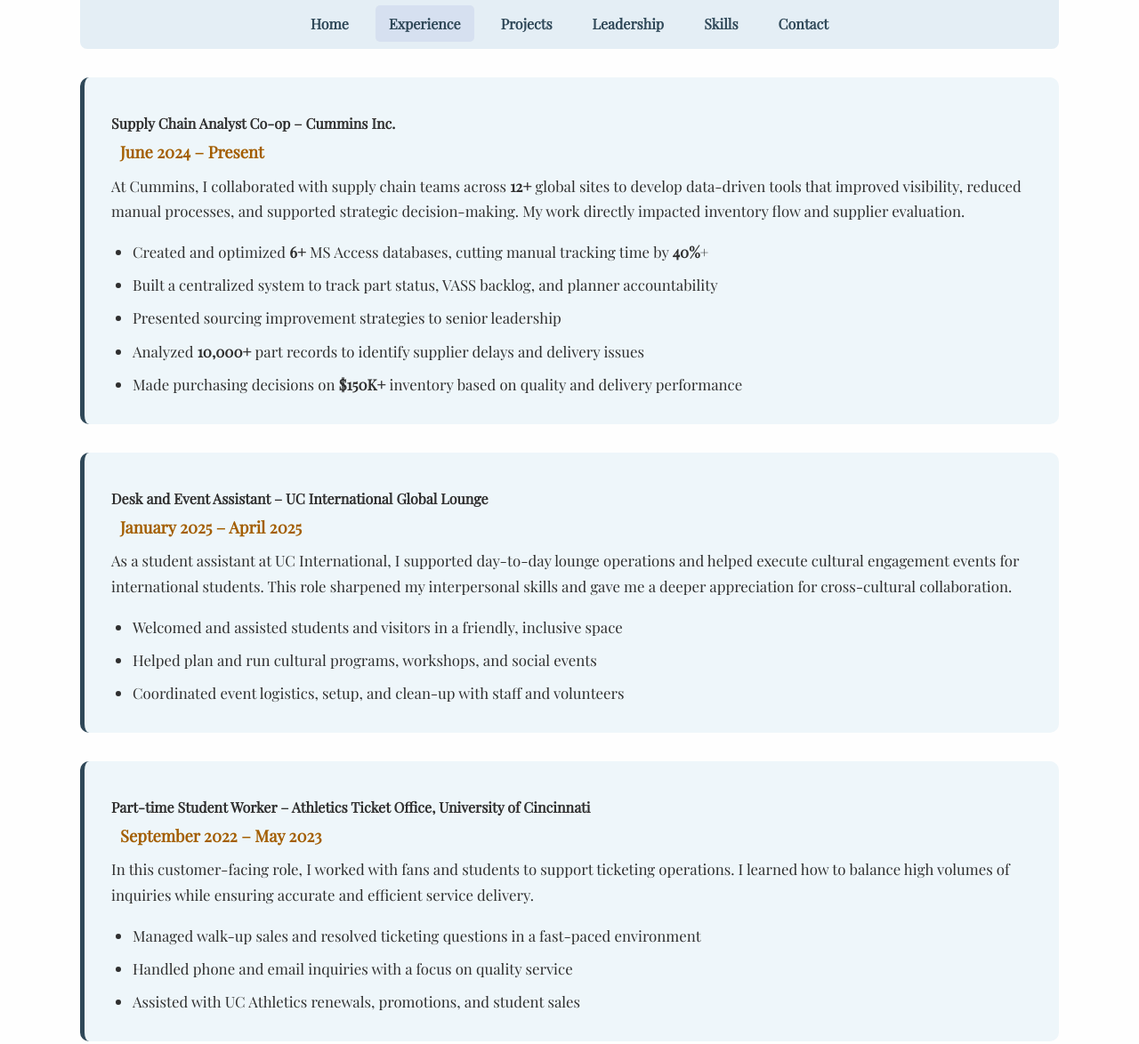
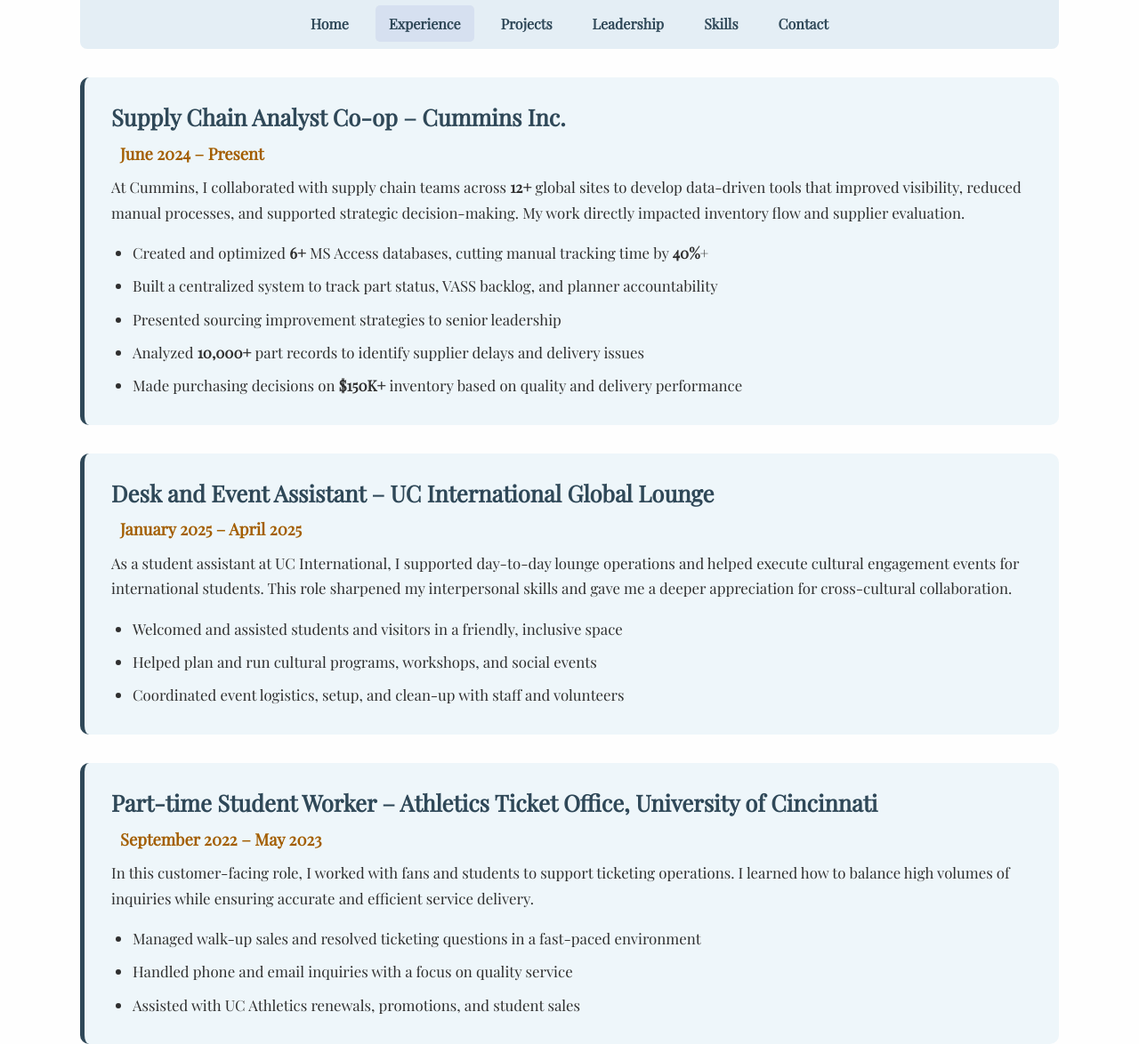
Before and after one commit to RashidAlGhaithi/final-project, a plain HTML site: page experience.html in a window 1280 px wide. Shown: the part 93-1267 px from the top of the page at 89% size. Drawn offline with nearby package versions, Linux system fonts and the light colour scheme.

Commit message:
Update experience.html

```diff
--- a/experience.html
+++ b/experience.html
@@ -29,7 +29,7 @@
 
     <main>
       <section class="experience-section">
-        <h3>Supply Chain Analyst Co-op – Cummins Inc.</h3>
+        <h2>Supply Chain Analyst Co-op – Cummins Inc.</h2>
         <span class="date-range">June 2024 – Present</span>
         <p>
           At Cummins, I collaborated with supply chain teams across <strong>12+</strong> global sites to develop data-driven tools that improved visibility, reduced manual processes, and supported strategic decision-making. My work directly impacted inventory flow and supplier evaluation.
@@ -44,7 +44,7 @@
       </section>
 
       <section class="experience-section">
-        <h3>Desk and Event Assistant – UC International Global Lounge</h3>
+        <h2>Desk and Event Assistant – UC International Global Lounge</h2>
         <span class="date-range">January 2025 – April 2025</span>
         <p>
           As a student assistant at UC International, I supported day-to-day lounge operations and helped execute cultural engagement events for international students. This role sharpened my interpersonal skills and gave me a deeper appreciation for cross-cultural collaboration.
@@ -57,7 +57,7 @@
       </section>
 
       <section class="experience-section">
-        <h3>Part-time Student Worker – Athletics Ticket Office, University of Cincinnati</h3>
+        <h2>Part-time Student Worker – Athletics Ticket Office, University of Cincinnati</h2>
         <span class="date-range">September 2022 – May 2023</span>
         <p>
           In this customer-facing role, I worked with fans and students to support ticketing operations. I learned how to balance high volumes of inquiries while ensuring accurate and efficient service delivery.
```
